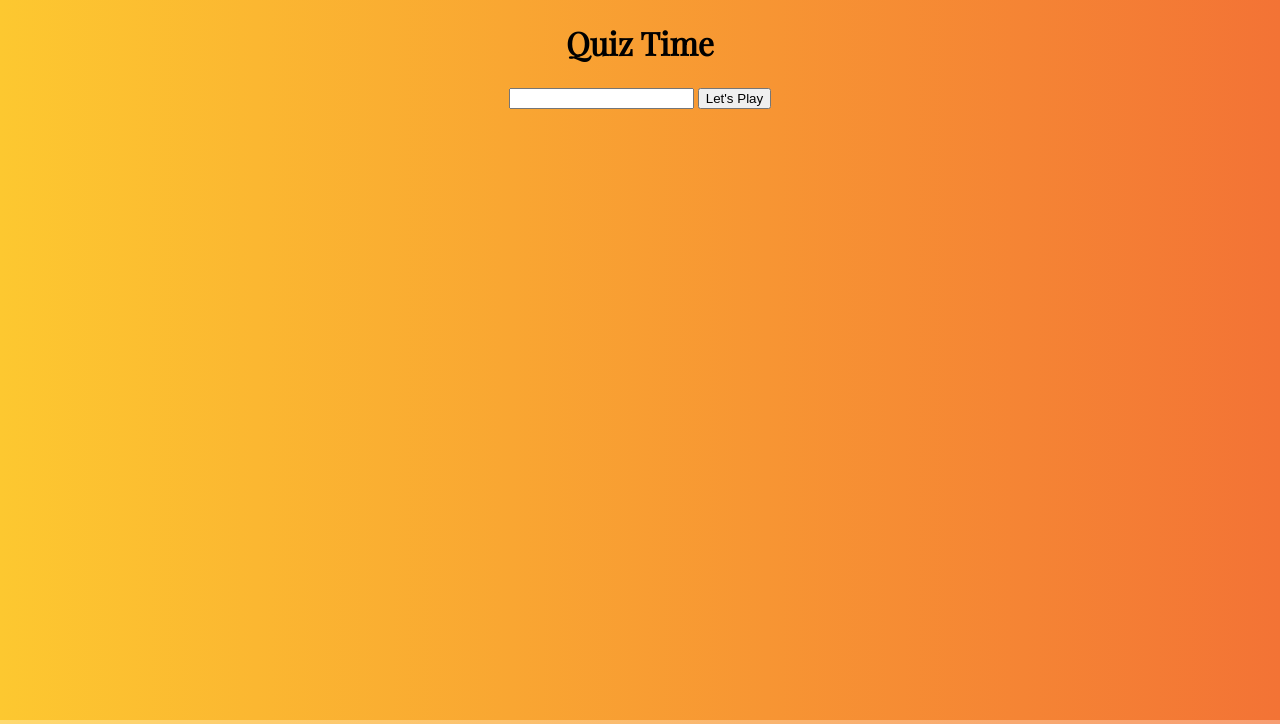
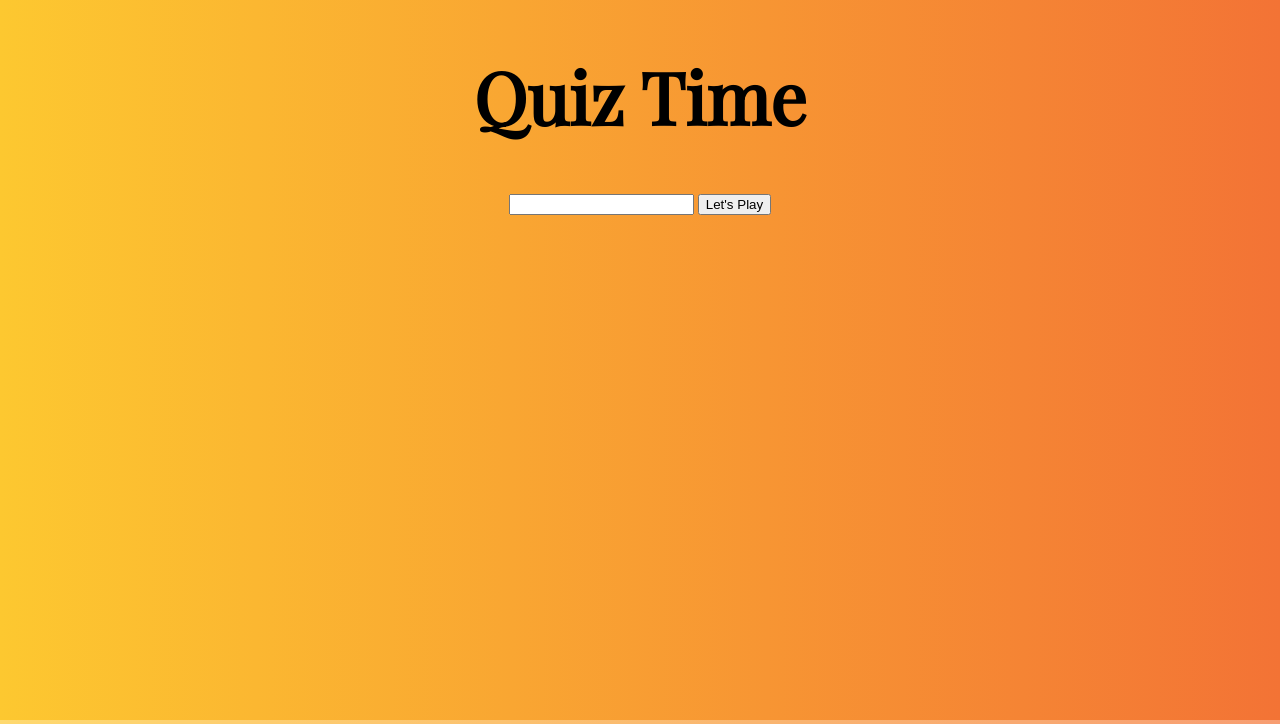
Before and after one commit to Moonchichiii/quiztime-rebuild, a plain HTML site: page index.html in a window 1280 px wide. Shown: the top 724 px of the page. Drawn offline with nearby package versions, Linux system fonts and the light colour scheme.

Commit message:
added the font to the main heading, very simple and very clean start page. logo,sign-in and let's play button. simple footer with social media icons. will make some small adjustments to the submit button.

```diff
--- a/assets/css/style.css
+++ b/assets/css/style.css
@@ -46,6 +46,20 @@ body {
     background:var(--background-color);
 }
 
+
+/* typograph */
+
+h1  {
+    font-size:4.5rem;
+    font-family: 'Playfair Display', serif;
+}
+
+p {
+    font-family: 'Playfair Display', serif;
+}
+
+
+
 /* main layout  */
 
 header {
```
